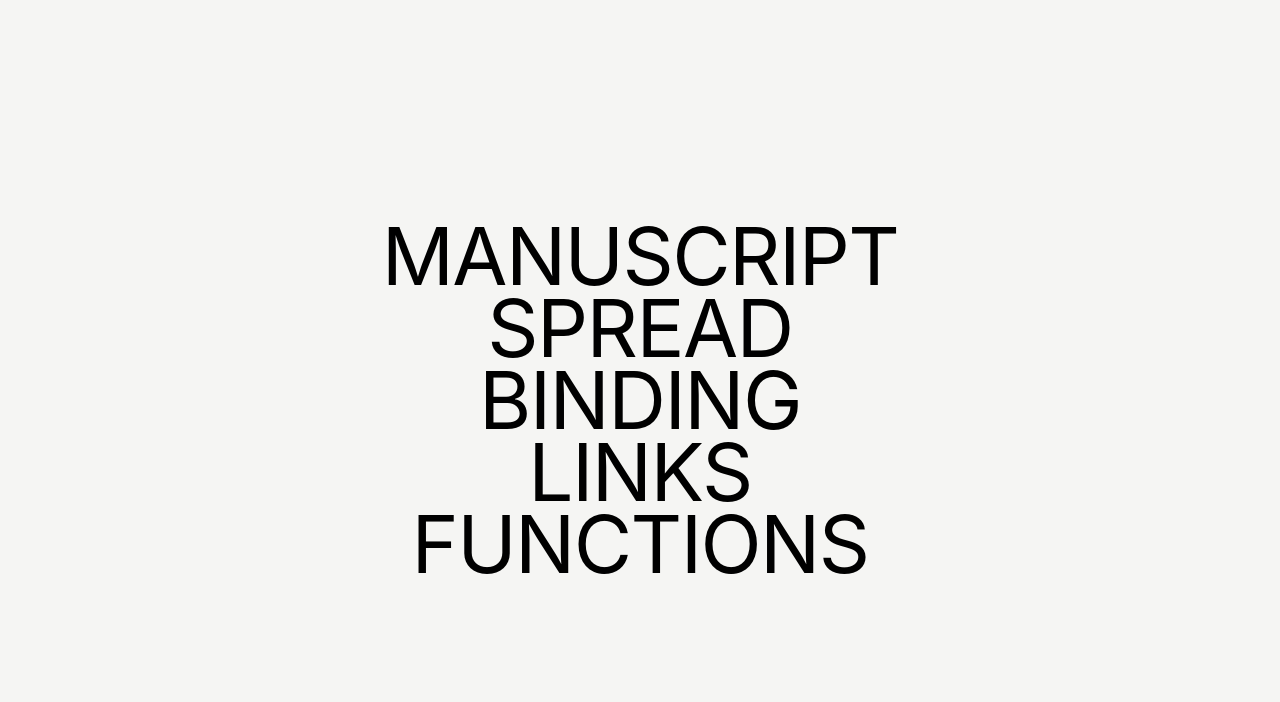
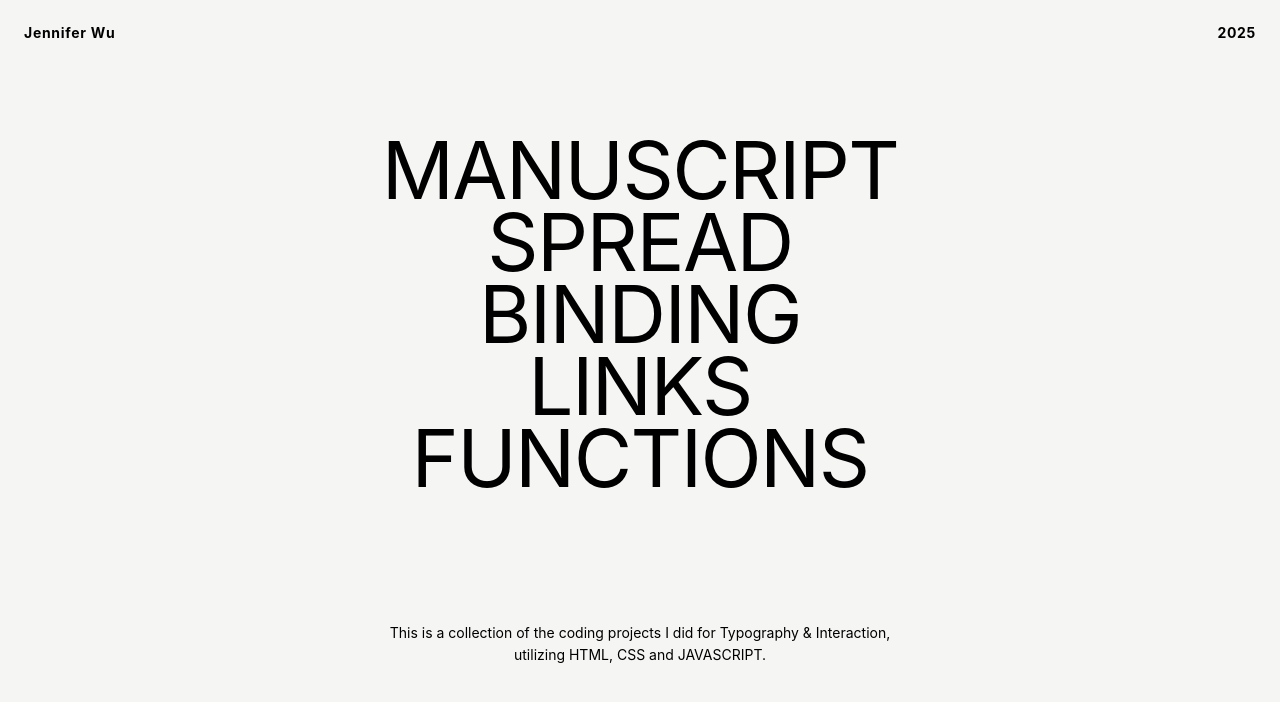
Before and after one commit to daizhuwu/daizhuwu.github.io, a plain HTML site: page index.html in a window 1280 px wide. Drawn offline with Linux system fonts and the light colour scheme.

Commit message:
Updated css and html

```diff
--- a/assets/style.css
+++ b/assets/style.css
@@ -10,6 +10,22 @@ body {
     min-height:100vh;
     text-align:center;
     position:relative;
+}
+
+#top-left,#top-right{
+	position:fixed;
+	top:24px;
+	font-size:0.875rem;
+	font-weight:700;
+	letter-spacing:0.05em;
+}
+
+#top-left{
+	left:24px;
+}
+
+#top-right{
+	right:24px;
 }
 
 /* default state */
@@ -52,3 +68,10 @@ img {
 .bigtext:hover img {
 	opacity:1;
 }
+
+#description {
+	max-width:34rem;
+	font-size:0.875rem;
+	margin-top:8rem;
+	line-height:1.6;
+}
--- a/index.html
+++ b/index.html
@@ -6,6 +6,9 @@
 		<meta name="viewport" content="width=device-width, initial-scale=1">
 	</head>
 	<body>
+		<div id="top-left">Jennifer Wu</div>
+		<div id="top-right">2025</div>
+
 		<h1>
 			<a href="https://daizhuwu.github.io/manuscript/" class="bigtext">
 				MANUSCRIPT
@@ -40,5 +43,10 @@
 				<img src="assets/functions.png">
 			</a>
 		</h1>
+
+
+		<p id="description">
+			This is a collection of the coding projects I did for Typography & Interaction, utilizing HTML, CSS and JAVASCRIPT.
+		</p>
 	</body>
 </html>
```
